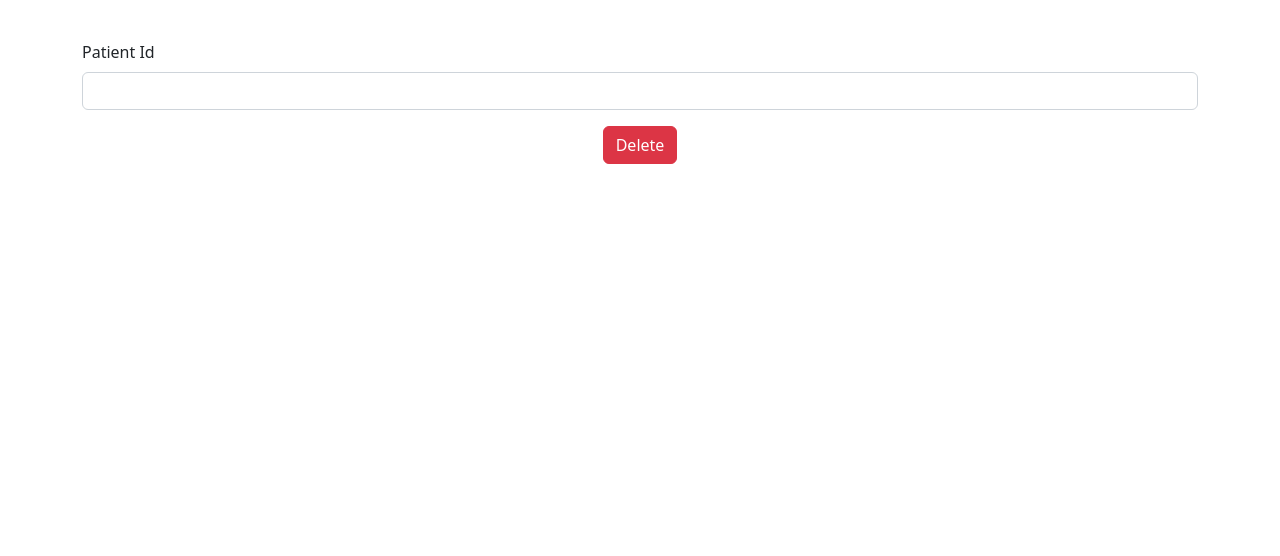
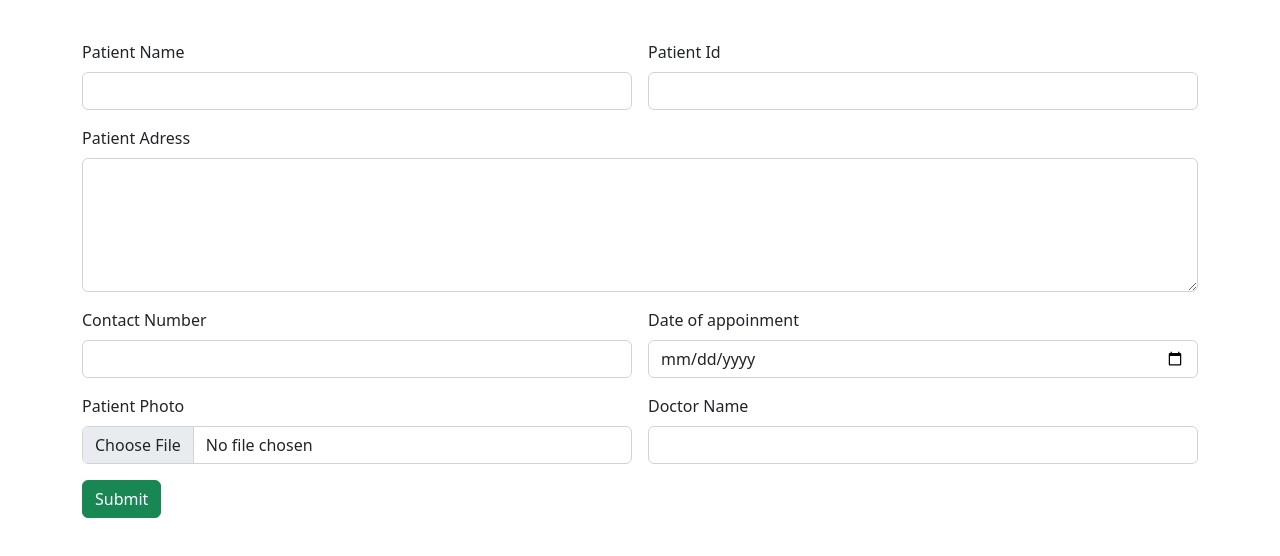
Before and after one commit to saloomaali/HospitalAppAngular, an Angular app: page / in a window 1280 px wide. Shown: the top 556 px of the page. Built offline with nearby package versions, Linux system fonts and the light colour scheme.

Commit message:
routing specified

```diff
--- a/src/app/app.component.html
+++ b/src/app/app.component.html
@@ -1,3 +1,3 @@
 
-<app-patient-delete></app-patient-delete>
+
 <router-outlet></router-outlet>
--- a/src/app/app.module.ts
+++ b/src/app/app.module.ts
@@ -1,4 +1,4 @@
-import { NgModule } from '@angular/core';
+import { Component, NgModule } from '@angular/core';
 import { BrowserModule } from '@angular/platform-browser';
 
 import { AppRoutingModule } from './app-routing.module';
@@ -6,6 +6,24 @@
 import { PatientEntryComponent } from './patient-entry/patient-entry.component';
 import { PatientSearchComponent } from './patient-search/patient-search.component';
 import { PatientDeleteComponent } from './patient-delete/patient-delete.component';
+import { RouterModule, Routes } from '@angular/router';
+
+
+const myRoute:Routes = [
+  {
+    path:"",
+    component : PatientEntryComponent
+  },
+  {
+    path:"search",
+   component : PatientSearchComponent
+
+  },
+  {
+    path:"delete",
+    component : PatientDeleteComponent
+  }
+]
 
 @NgModule({
   declarations: [
@@ -16,7 +34,9 @@
   ],
   imports: [
     BrowserModule,
-    AppRoutingModule
+    AppRoutingModule,
+    RouterModule.forRoot(myRoute)
+
   ],
   providers: [],
   bootstrap: [AppComponent]
```
